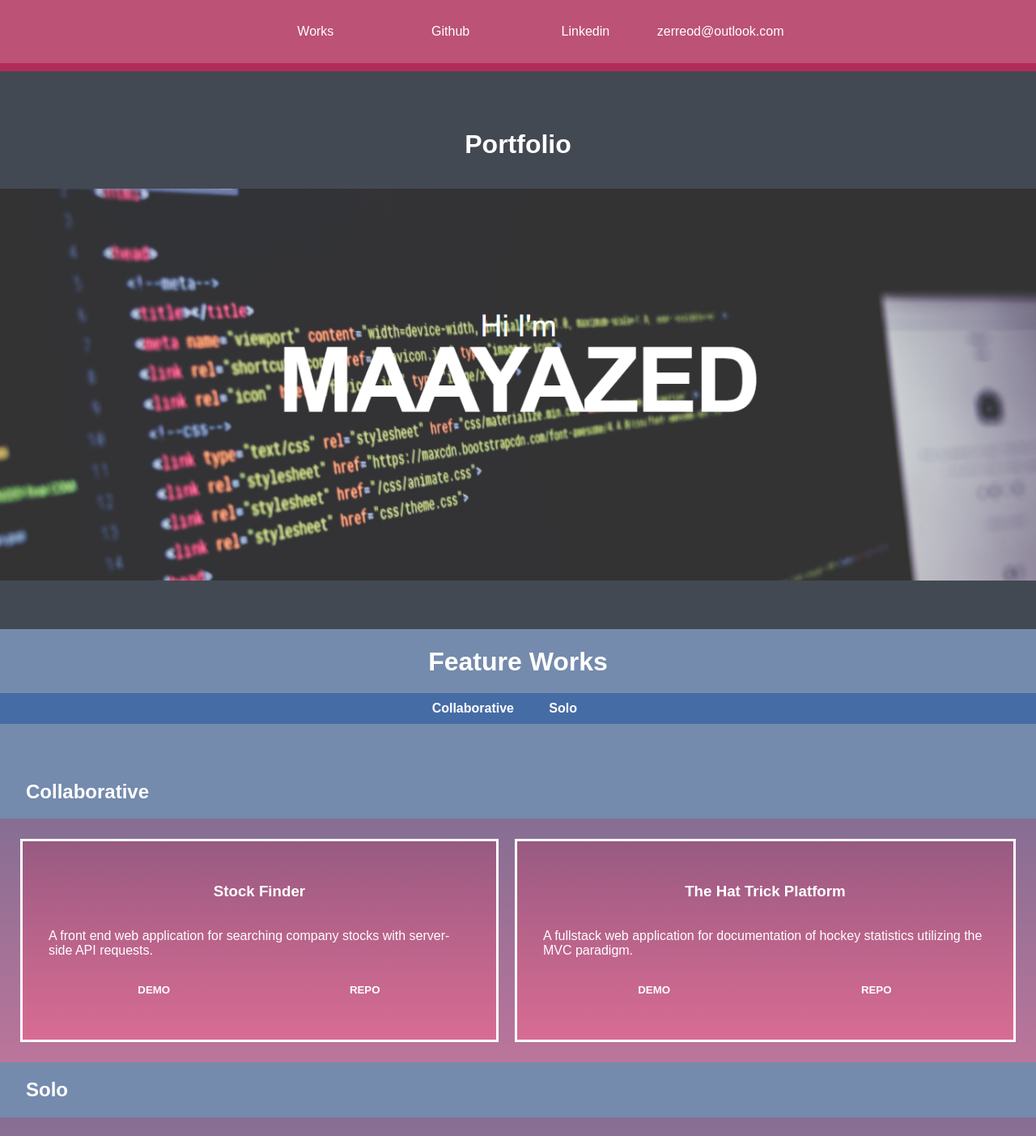
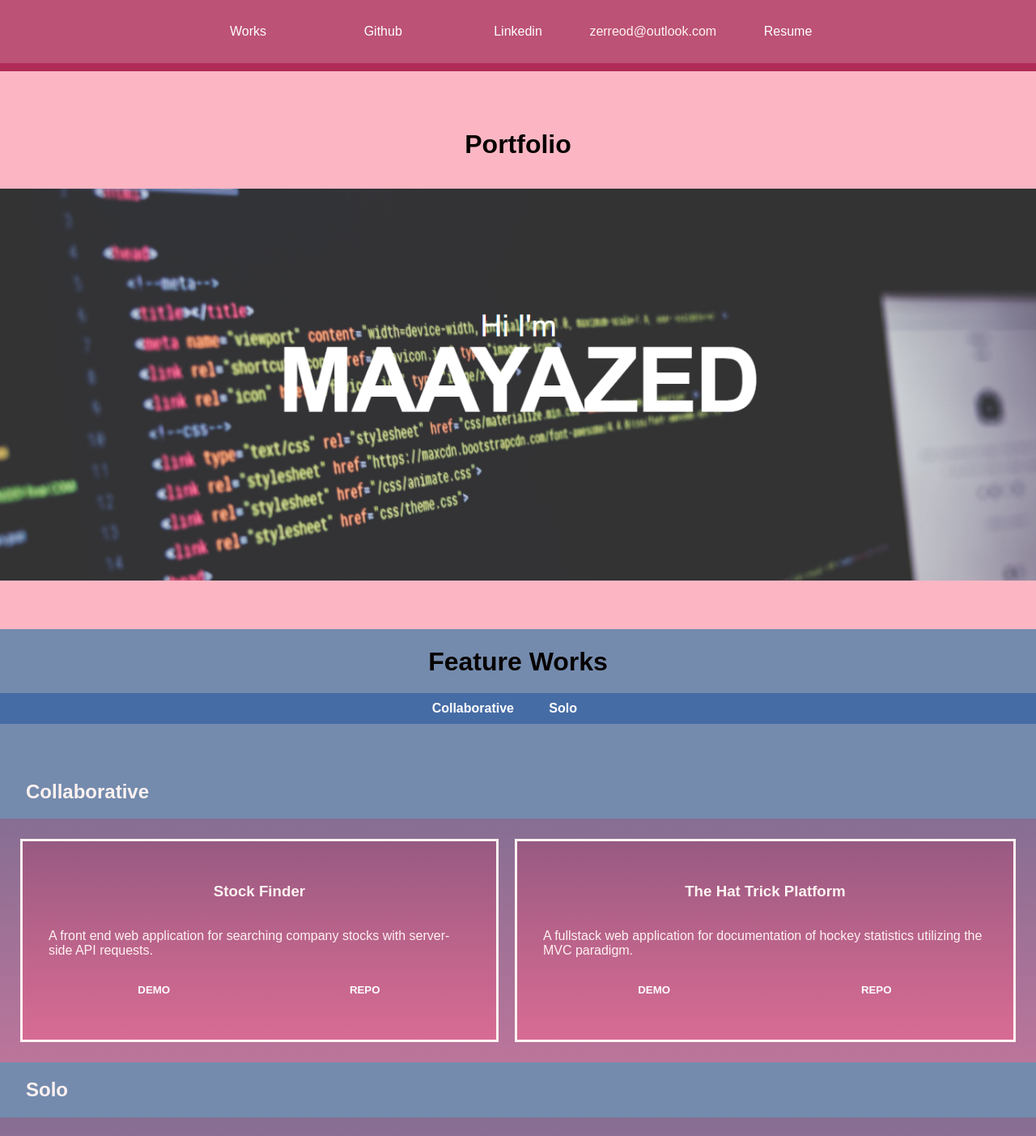
Before and after one commit to maayazed/react-portfolio-works, a React (Create React App) app: page / in a window 1280 px wide. Shown: the top 1403 px of the page at 81% size. Built offline with nearby package versions, Linux system fonts and the light colour scheme.

Commit message:
tweaked some colors, enabled resume download

```diff
--- a/src/components/About.js
+++ b/src/components/About.js
@@ -9,8 +9,8 @@ const styles = {
     justifyContent: 'center',
     alignContent: 'normal',
     alignItems: 'center',
-    backgroundColor: '#333333be',
-    color: '#ffffff'
+    backgroundColor: '#FCB6C3',
+    color: '#070201'
   },
   overlayContentStyle: {
     position: 'static',
@@ -29,7 +29,8 @@ function About() {
     <div style={styles.overlayStyle} className='section'>
       <div style={styles.overlayContentStyle}>
         <h1>Portfolio</h1>
-        <p><a href='https://maayazed.github.io/prework-about-me/'><img src={Background} alt='About section img' /></a></p>
+        <p><a href='https://maayazed.github.io/prework-about-me/' target="_blank" rel="noopener noreferrer">
+          <img src={Background} alt='About section img' /></a></p>
       </div>
     </div>
   );
--- a/src/components/Nav.js
+++ b/src/components/Nav.js
@@ -1,5 +1,6 @@
 import React from "react";
 import '../styles/Nav.css';
+import Resume from '../files/Resume-MAAYAZED.pdf';
 
 function Nav() {
   return (
@@ -15,6 +16,7 @@ function Nav() {
             Linkedin
           </a></li>
           <li>zerreod@outlook.com</li>
+          <li><a href={Resume} download='Resume-MAAYAZED'>Resume</a></li>
         </ul>
       </nav>
     </header>
--- a/src/components/Works.js
+++ b/src/components/Works.js
@@ -7,7 +7,7 @@ const styles = {
     justifyContent: 'center',
     alignContent: 'normal',
     alignItems: 'center',
-    color: '#ffffff',
+    color: '#070201',
   },
   flexRowStyle: {
     display: 'flex',
@@ -21,6 +21,7 @@ const styles = {
     flexDirection: 'column',
     margin: '10px',
     border: 'solid',
+    borderColor: '#fff2f1',
   },
   gridRowStyle: {
     display: 'grid',
--- a/src/styles/Nav.css
+++ b/src/styles/Nav.css
@@ -4,7 +4,7 @@ header {
   top: 0px;
   z-index: 1;
   background-color: #bc5275;
-  color: #ffffff;
+  color: #fff2f1;
   border-bottom: solid;
   border-color: #b12b58;
   border-width: 10px;
@@ -19,7 +19,7 @@ ul {
   margin: auto;
   list-style-type: none;
   display: grid;
-  grid-template-columns: repeat(4, 1fr);
+  grid-template-columns: repeat(5, 1fr);
   align-items: center;
   text-align: center;
   column-gap: 10px;
@@ -38,3 +38,9 @@ a:visited {
 a:hover {
   color: #551ab8;
 }
+
+@media only screen and (max-width: 425px) {
+  ul {
+    grid-template-columns: repeat(3, 2fr);
+  }
+}
--- a/src/styles/Works.css
+++ b/src/styles/Works.css
@@ -29,14 +29,14 @@ nav {
 .header {
   position: relative;
   background-color: #466ca5;
-  color: #ffffff;
+  color: #fff2f1;
   font-weight: bold;
 }
 
 .body-section {
   border-top-width: 100px;
   padding: 50px 0px;
-  color: #ffffff;
+  color: #fff2f1;
   background-color: #748bad;
 }
 
```
Also changed, not shown: 1 other file (tests, documents, lock files or other folders).
